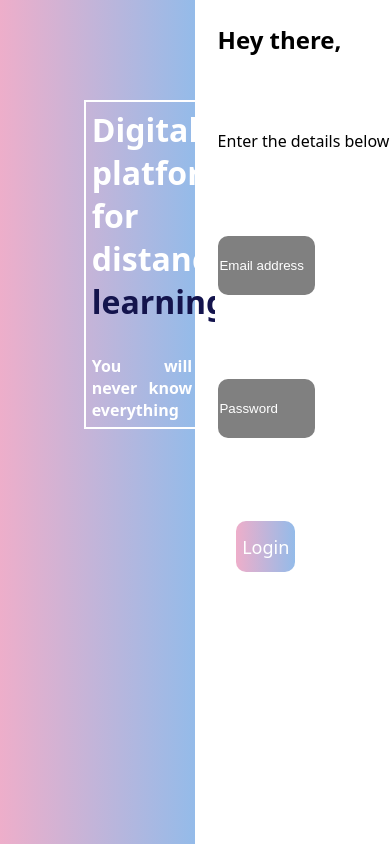
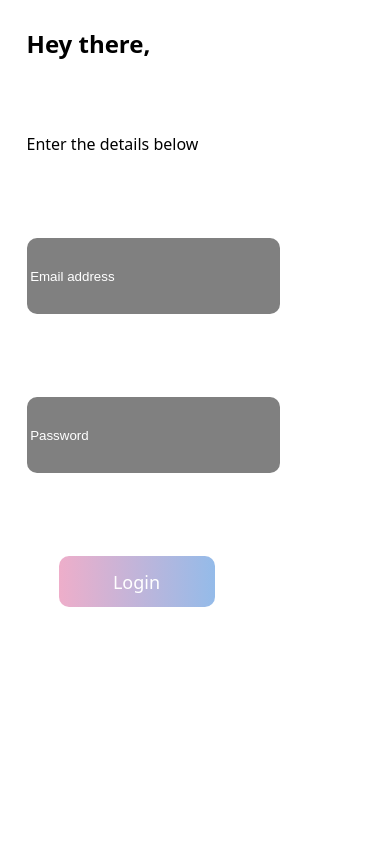
Before and after one commit to Draysongz/Quizr-2.0, a React (Create React App) app: page / in a window 390 px wide. Built offline with nearby package versions, Linux system fonts and the light colour scheme.

Commit message:
modified

```diff
--- a/src/App.js
+++ b/src/App.js
@@ -4,6 +4,7 @@ import Main from './components/Main';
 import { ToastContainer } from 'react-toastify';
 import 'react-toastify/dist/ReactToastify.css';
 import { BrowserRouter as Router, Route, Routes } from 'react-router-dom';
+import Scorepage from './components/Scorepage';
 
 function App() {
   return (
@@ -12,6 +13,7 @@ function App() {
         <Routes>
           <Route path='/' element={<Login/>}/>
           <Route path='/main' element={<Main/>} />
+          <Route path="/score/:score" element={<Scorepage />} />
         </Routes>
 
       <ToastContainer/>
--- a/src/components/Main.css
+++ b/src/components/Main.css
@@ -44,9 +44,23 @@ button{
     cursor: pointer;
 }
 
-@media only screen and (min-width: 375px ) and (max-width: 400px){
+@media only screen and (min-width: 360px ) and (max-width: 400px){
     .controls{
         gap: 2em;
+        margin-top: 25em;
+    }
+    button{
+        width: 28vw;
+        padding: 1%;
+
+    }
+}
+
+@media only screen and (min-width: 401px ) and (max-width: 600px){
+    .controls{
+        gap: 2em;
+        padding: 1.5%;
+
     }
     button{
         width: 28vw;
--- a/src/components/Main.jsx
+++ b/src/components/Main.jsx
@@ -1,21 +1,7 @@
 import React, { useState, useEffect } from 'react';
 import { questionData } from './questions';
 import './Main.css';
-
-
-
-const ScorePopup = ({ score, onClose }) => {
-  return (
-    <div className="popup">
-      <div className="popup-content">
-        <h3>Quiz Ended</h3>
-        <p>Total Score: {score}</p>
-        <button onClick={onClose}>Close</button>
-      </div>
-    </div>
-  );
-};
-
+import { useNavigate } from 'react-router-dom';
 const Main = () => {
   const [currentPage, setCurrentPage] = useState(1);
   const [selectedOptions, setSelectedOptions] = useState([]);
@@ -26,16 +12,15 @@ const Main = () => {
   const totalQuestions = questionData.questions.length;
   const answeredQuestions = startIndex;
   const currentQuestion = startIndex + 1;
-  const initialTimeInSeconds = 3600; // Set the initial time to 10 seconds for testing
+  const initialTimeInSeconds = 3600;
+
+
+  const navigate = useNavigate()
+
   const [timeRemaining, setTimeRemaining] = useState(
     parseInt(localStorage.getItem('timeRemaining')) || initialTimeInSeconds
   );
   const [score, setScore] = useState(0);
-  const [quizEnded, setQuizEnded] = useState(false);
-
-  const closePopup = () => {
-    setQuizEnded(false);
-  };
 
   useEffect(() => {
     localStorage.setItem('timeRemaining', timeRemaining.toString());
@@ -45,10 +30,10 @@ const Main = () => {
       const timer = setTimeout(() => setTimeRemaining(timeRemaining - 1), 1000);
       return () => clearTimeout(timer);
     } else {
-      // Timer has reached 0, end the quiz and display the score
-      setQuizEnded(true);
+      // Timer is up, route to the score page and display the score
+      navigate(`/score/${score}`);
     }
-  }, [timeRemaining]);
+  }, [timeRemaining, score, navigate]);
 
   useEffect(() => {
     // Clear local storage when the quiz is completed
@@ -95,17 +80,12 @@ const Main = () => {
 
   const isLastQuestion = currentPage === Math.ceil(totalQuestions / questionsPerPage);
 
+
+
   const handleSubmit = () => {
     // Handle the form submission here
     console.log('Quiz submitted');
-  };
-
-  const displayScore = () => {
-    return (
-      <div className="scoreContainer">
-        <h3>Total Score: {score}</h3>
-      </div>
-    );
+    navigate(`/score/${score}`); // Route to the score page with the score as a parameter
   };
 
   return (
@@ -131,7 +111,7 @@ const Main = () => {
                     type="radio"
                     name={`question-${questionIndex}`}
                     value={option}
-                    checked={selectedOptions[questionIndex] === optionIndex}
+                    checked={selectedOptions[startIndex] === optionIndex}
                     onChange={() => handleOptionChange(startIndex + questionIndex, optionIndex)}
                   />
                   {option}
@@ -145,13 +125,13 @@ const Main = () => {
         <div>
           <p>Progress: {calculateProgress()}%</p>
         </div>
-        {!quizEnded && (
-          <>
         <button disabled={currentPage === 1} onClick={() => setCurrentPage(currentPage - 1)}>
           Previous
         </button>
         {isLastQuestion ? (
+          <>
             <button onClick={handleSubmit}>Submit</button>
+          </>
         ) : (
           <button
             disabled={endIndex >= questionsData.length}
@@ -160,11 +140,6 @@ const Main = () => {
             Next
           </button>
         )}
-          </>
-        )}
-        {quizEnded && (
-          <ScorePopup score={score} onClose={closePopup} />
-        )}
       </div>
     </div>
   );
--- /dev/null
+++ b/src/components/Scorepage.jsx
@@ -0,0 +1,17 @@
+import React from 'react'
+import { useParams } from 'react-router-dom';
+
+
+const Scorepage = () => {
+    const { score } = useParams();
+  return (
+    <div>
+       <div>
+      <h2>Score Page</h2>
+      <p>Total Score: {score}</p>
+    </div>
+    </div>
+  )
+}
+
+export default Scorepage
--- a/src/components/login.css
+++ b/src/components/login.css
@@ -104,3 +104,22 @@ outline: 2px cyan;
         margin-left: 2rem;
     }
 }
+
+@media only screen and (min-width:375px) and (max-width: 500px){
+    .left{
+        display:none;
+    }
+    .right{
+        justify-content: center;
+        width: 100vw;
+    }
+    .email, .pass{
+        width:65vw;
+        height:9vh;
+        padding:2%;
+    }
+    .loginBtn{
+        width: 40vw;
+        margin-left: 2rem;
+    }
+}
```
Lines whose indentation alone changed are shown as unchanged.
